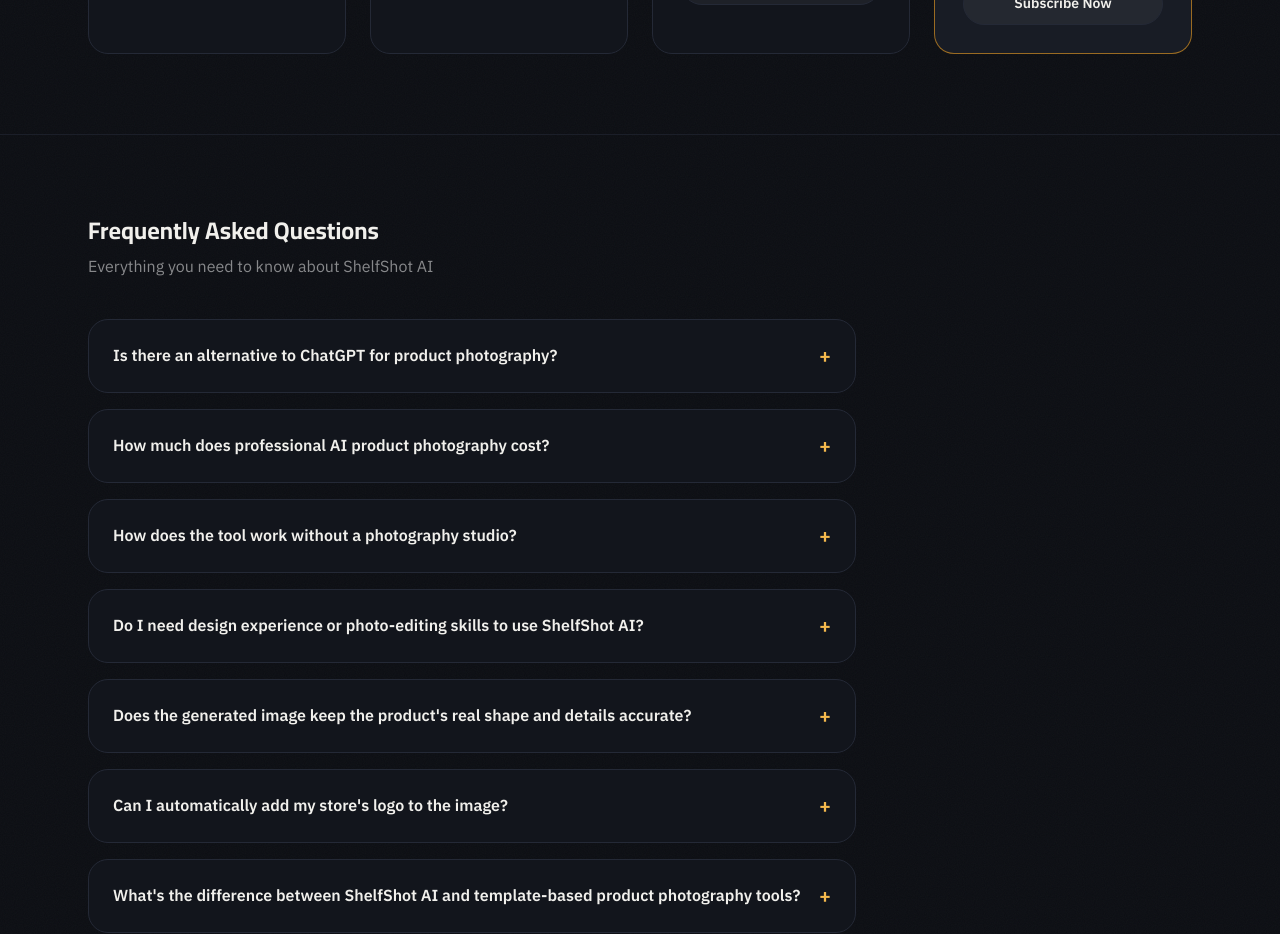
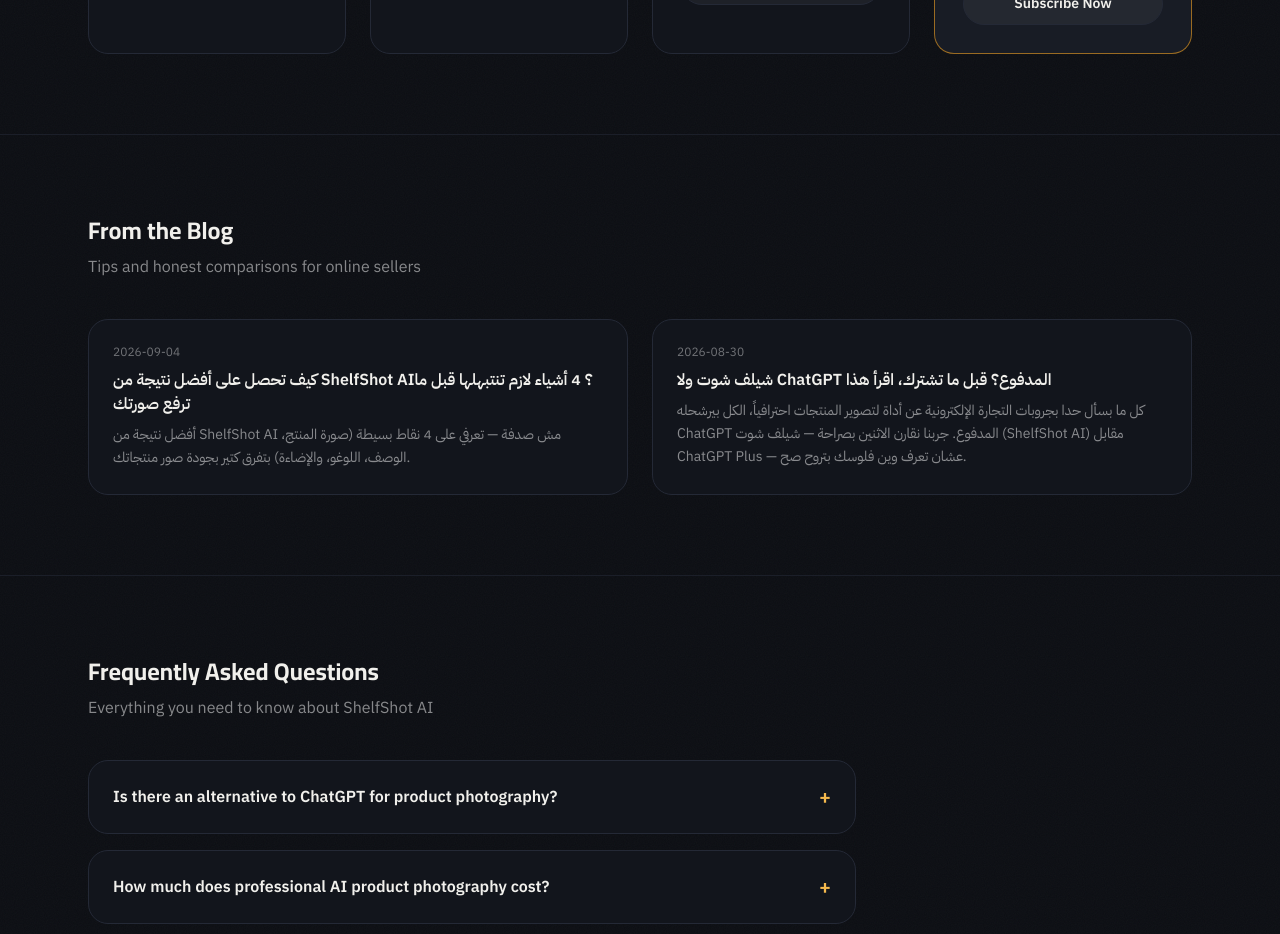
Before and after one commit to dreamtest45-cpu/Lensai-saas, a Next.js app: page /en in a window 1280 px wide. Shown: the part 2560-3494 px from the top of the page. Built offline with nearby package versions, Linux system fonts and the light colour scheme; no server answers.

Commit message:
Update page.tsx

```diff
--- a/app/[locale]/page.tsx
+++ b/app/[locale]/page.tsx
@@ -7,6 +7,7 @@
 import { SubscribeButton } from "@/components/SubscribeButton";
 import { LanguageSwitcher } from "@/components/LanguageSwitcher";
 import { FaqSection } from "@/components/FaqSection";
+import { BLOG_POSTS } from "@/lib/blog-posts";
 
 export async function generateMetadata({ params: { locale } }: { params: { locale: string } }) {
   return { alternates: { canonical: locale === "en" ? "/en" : "/" } };
@@ -18,6 +19,7 @@
   const t = await getTranslations("home");
   const tPlans = await getTranslations("plans");
   const tNav = await getTranslations("nav");
+  const latestPosts = [...BLOG_POSTS].sort((a, b) => (a.date < b.date ? 1 : -1)).slice(0, 2);
 
   const features = t.raw("features") as { title: string; desc: string }[];
   const testimonials = t.raw("testimonials") as { quote: string; author: string }[];
@@ -161,6 +163,33 @@
                </div>
       </section>
 
+           {/* Blog */}
+      <section className="border-t border-line/60 py-20" id="blog">
+        <div className="container mx-auto max-w-6xl px-6">
+          <h2 className="font-display font-bold text-2xl mb-2">
+            {locale === "en" ? "From the Blog" : "من المدونة"}
+          </h2>
+          <p className="text-white/50 mb-10">
+            {locale === "en"
+              ? "Tips and honest comparisons for online sellers"
+              : "نصائح ومقارنات صريحة لأصحاب المتاجر الإلكترونية"}
+          </p>
+          <div className="grid md:grid-cols-2 gap-6">
+            {latestPosts.map((post) => (
+              <Link
+                key={post.slug}
+                href={`/blog/${post.slug}`}
+                className="block bg-panel border border-line rounded-xl2 p-6 hover:border-amber-500/40 transition-colors"
+              >
+                <p className="text-xs text-white/40 mb-2">{post.date}</p>
+                <h3 className="font-bold mb-2">{post.title}</h3>
+                <p className="text-white/50 text-sm leading-relaxed">{post.excerpt}</p>
+              </Link>
+            ))}
+          </div>
+        </div>
+      </section>
+
       <FaqSection locale={locale} />
 
      <footer className="border-t border-line/60 py-10">
```
